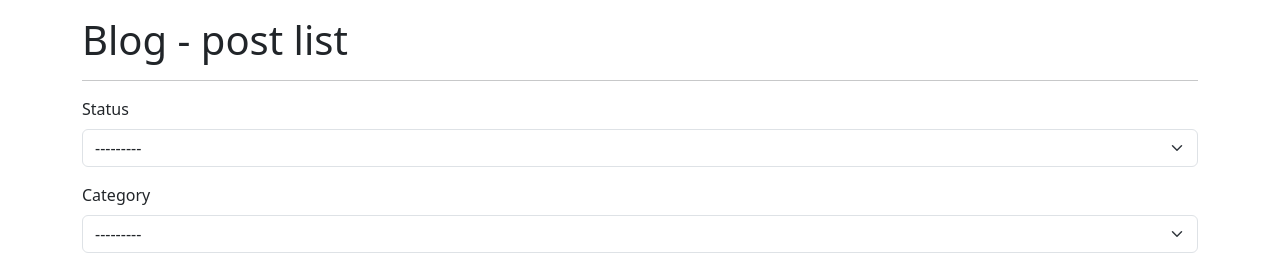
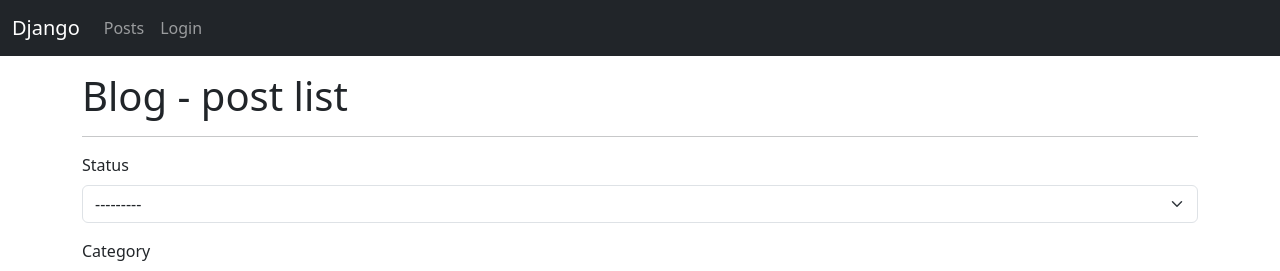
Before and after one commit to labu8712/django-blog-202411, a Django app: page /blog/posts/ in a window 1280 px wide. Shown: the top 271 px of the page. Run offline with Django 5.2, Linux system fonts and the light colour scheme; data that the repository does not hold is empty; some libraries are stand-ins or nearby versions.

Commit message:
Add navbar

```diff
--- /dev/null
+++ b/templates/_navbar.html
@@ -0,0 +1,20 @@
+<nav class="navbar navbar-expand-lg bg-dark" data-bs-theme="dark">
+    <div class="container-fluid">
+        <a class="navbar-brand" href="#">Django</a>
+        <button class="navbar-toggler"
+                type="button"
+                data-bs-toggle="collapse"
+                data-bs-target="#navbarNavAltMarkup"
+                aria-controls="navbarNavAltMarkup"
+                aria-expanded="false"
+                aria-label="Toggle navigation">
+            <span class="navbar-toggler-icon"></span>
+        </button>
+        <div class="collapse navbar-collapse" id="navbarNavAltMarkup">
+            <div class="navbar-nav">
+                <a class="nav-link" href="{% url "blog:post-list" %}">Posts</a>
+                <a class="nav-link" href="{% url "users:login" %}">Login</a>
+            </div>
+        </div>
+    </div>
+</nav>
--- a/templates/base.html
+++ b/templates/base.html
@@ -18,6 +18,8 @@
     </head>
 
     <body>
+        {% include "_navbar.html" %}
+
         <div class="container mt-3">
             {% bootstrap_messages %}
 
```
